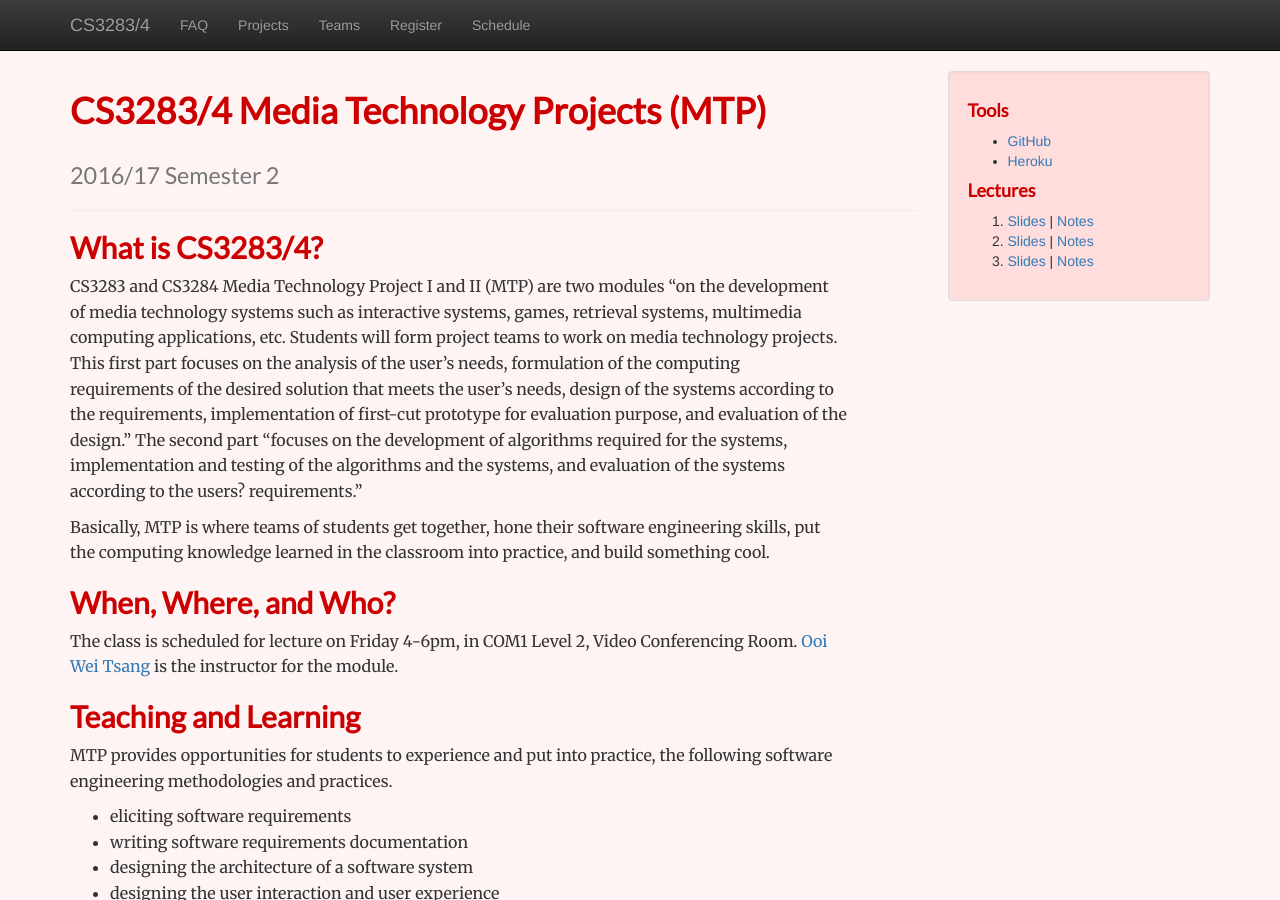
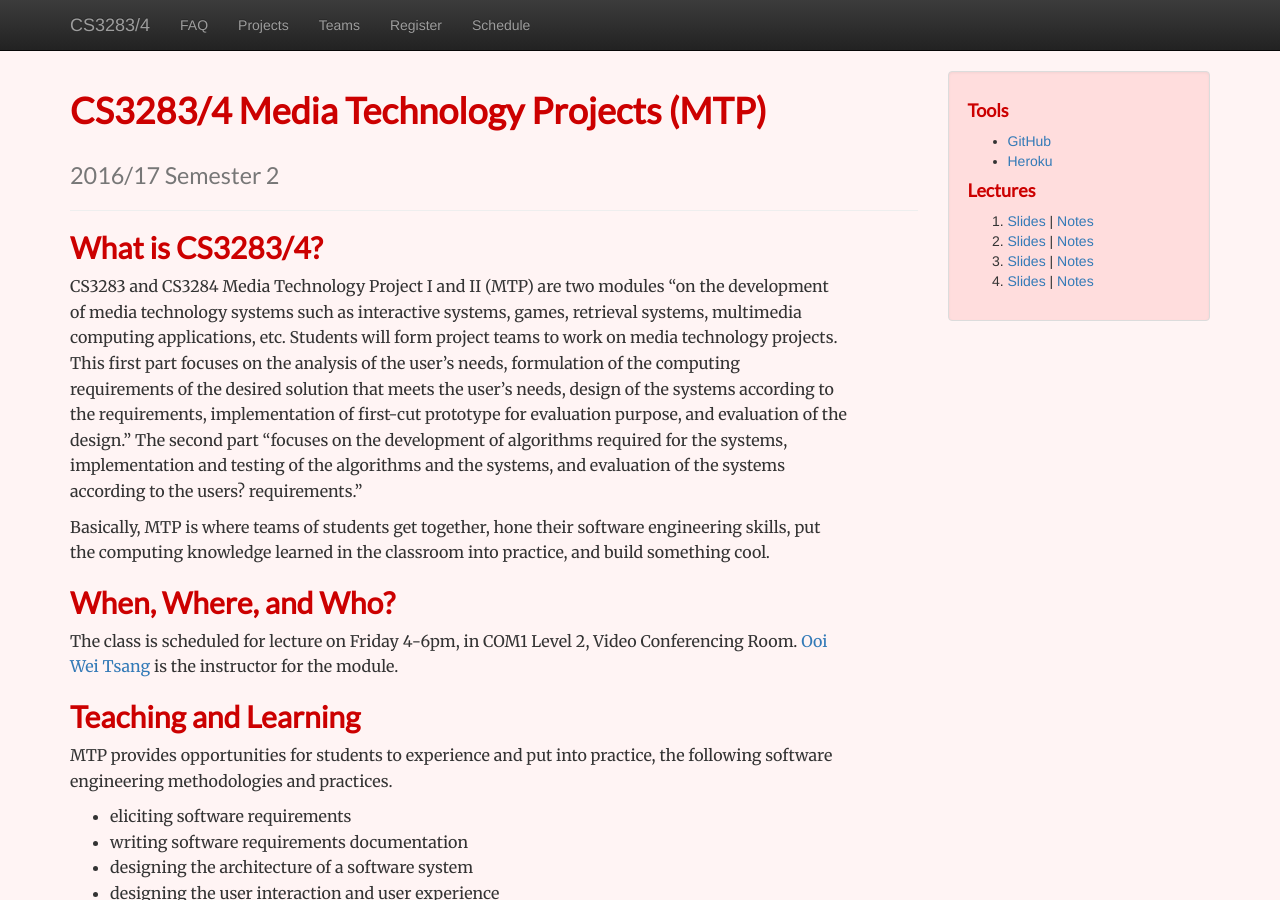
Before and after one commit to nus-mtp/1617, a Jekyll site: the page built from index.md, in a window 1280 px wide and 900 px high. Built offline with Jekyll 4.4.1, drawn with Linux system fonts in a browser that asks for light colours; nearby versions of some CDN libraries; our own code applies the rules of GitHub Pages for plain Markdown files.

Commit message:
Added links to Lecture 4 slides and notes

```diff
--- a/_includes/sidebar.html
+++ b/_includes/sidebar.html
@@ -12,5 +12,7 @@
 <a href="n2-requirements-design.html">Notes</a>
 <li><a href="http://www.comp.nus.edu.sg/~ooiwt/cs3283/lect3.pdf">Slides</a> |
 <a href="n3-design-and-planning.html">Notes</a>
+<li><a href="http://www.comp.nus.edu.sg/~ooiwt/cs3283/lect4.pdf">Slides</a> |
+<a href="n4-implementation.html">Notes</a>
 </ol>
 </div>
```
